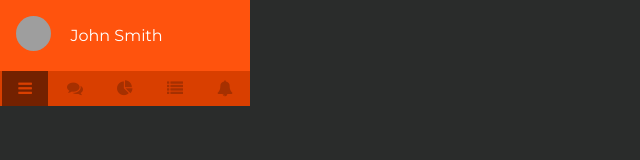
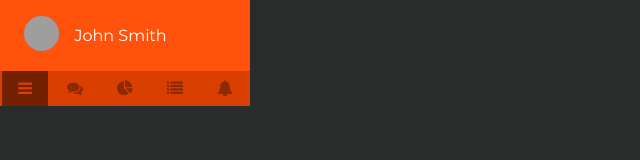
Before and after one commit to keshaldesai/adminui, a React (Create React App) app: page / in a window 1280 px wide. Shown: the top 160 px of the page, without its empty margins (0-640 px from the left). Built offline with nearby package versions, Linux system fonts and the light colour scheme; grey boxes are pictures that could not be loaded.

Commit message:
styling changes

```diff
--- a/src/styles/Sidebar/_sidebar.scss
+++ b/src/styles/Sidebar/_sidebar.scss
@@ -9,7 +9,7 @@ $accent: #ff530d;
 
 .user {
   background-color: $accent;
-  padding: 16px;
+  padding: 16px 24px;
   display: grid;
   grid-template-columns: 1fr 3fr;
   align-items: center;
@@ -34,7 +34,7 @@ $accent: #ff530d;
 .tabmenu-box {
   transition: all .3s;
   padding: 8px 16px;
-  color: darken($accent, 20%);
+  color: darken($accent, 25%);
   cursor: pointer;
   &:hover {
     background-color: darken($accent, 15%);
```
